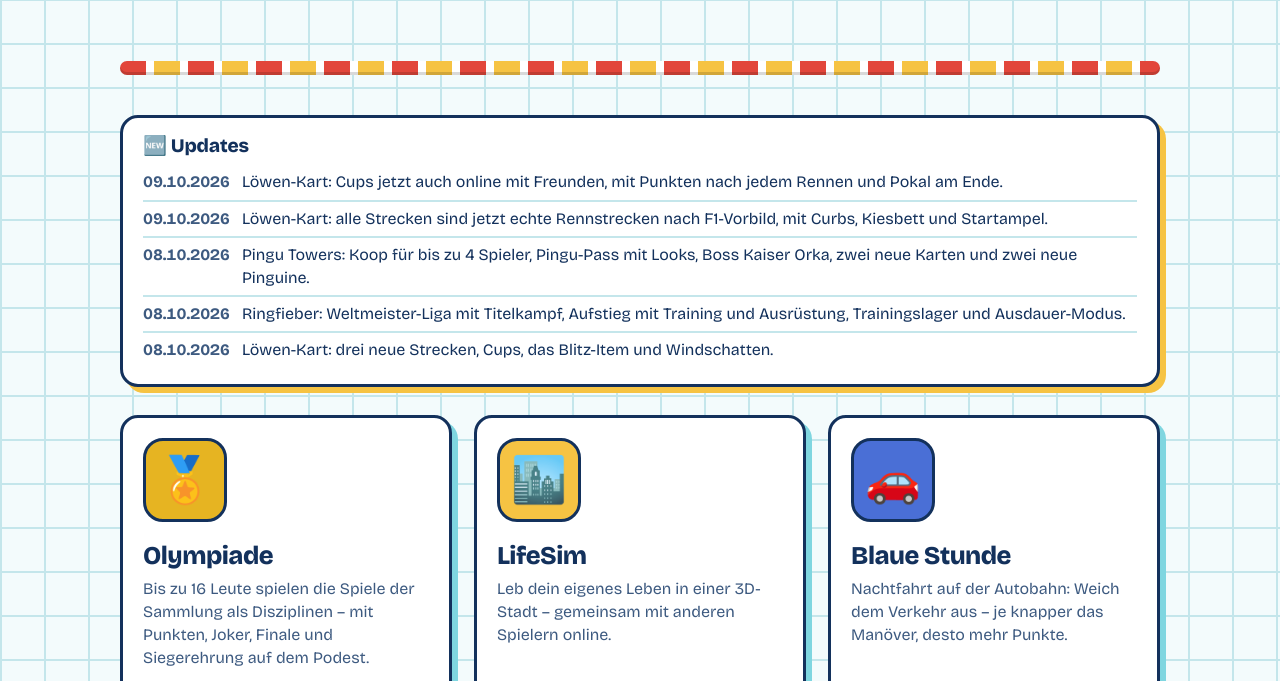
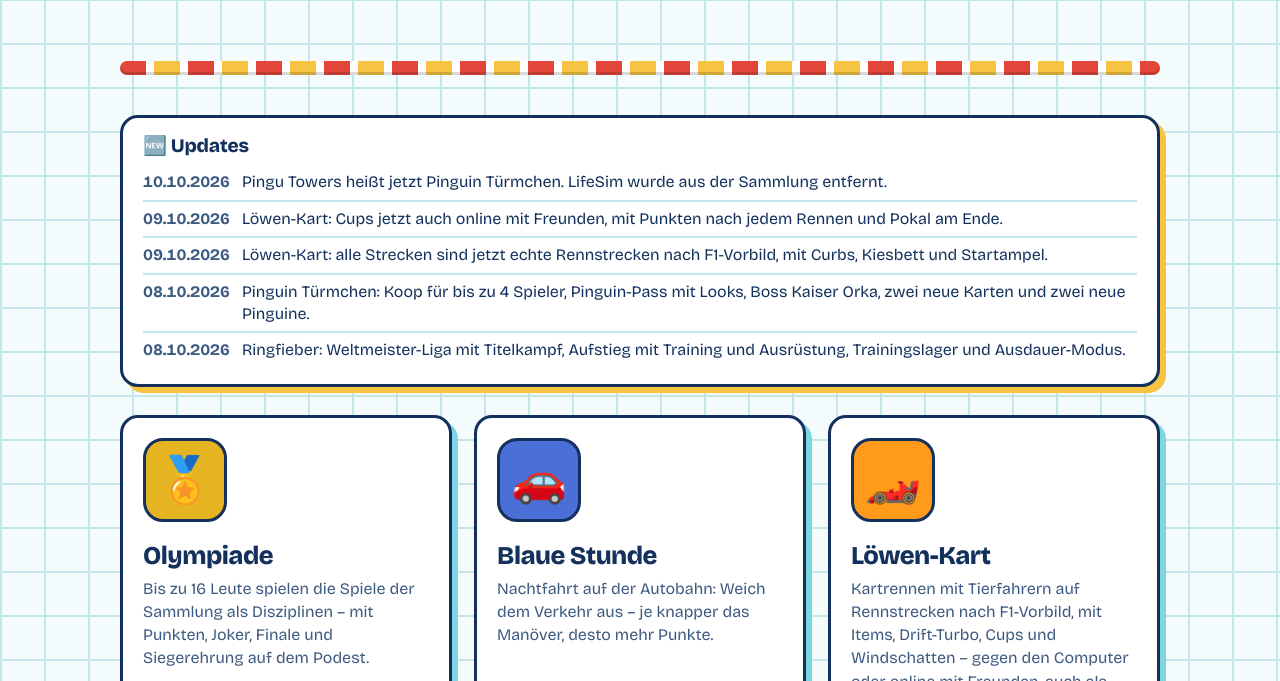
Before and after one commit to taddelcoder-svg/spielesammlung, a plain HTML site: page index.html in a window 1280 px wide. Shown: the part 265-946 px from the top of the page. Drawn offline with Linux system fonts and the light colour scheme.

Commit message:
LifeSim entfernen, Pingu Towers heißt jetzt Pinguin Türmchen
Co-Authored-By: Claude Opus 5.5 <noreply@anthropic.com>

```diff
--- a/index.html
+++ b/index.html
@@ -198,9 +198,10 @@
    UPDATES – neueste zuerst, je Eintrag 1 kurzer Satz
    ========================================================= */
 const UPDATES = [
+  { datum: "10.10.2026", text: "Pingu Towers heißt jetzt Pinguin Türmchen. LifeSim wurde aus der Sammlung entfernt." },
   { datum: "09.10.2026", text: "Löwen-Kart: Cups jetzt auch online mit Freunden, mit Punkten nach jedem Rennen und Pokal am Ende." },
   { datum: "09.10.2026", text: "Löwen-Kart: alle Strecken sind jetzt echte Rennstrecken nach F1-Vorbild, mit Curbs, Kiesbett und Startampel." },
-  { datum: "08.10.2026", text: "Pingu Towers: Koop für bis zu 4 Spieler, Pingu-Pass mit Looks, Boss Kaiser Orka, zwei neue Karten und zwei neue Pinguine." },
+  { datum: "08.10.2026", text: "Pinguin Türmchen: Koop für bis zu 4 Spieler, Pinguin-Pass mit Looks, Boss Kaiser Orka, zwei neue Karten und zwei neue Pinguine." },
   { datum: "08.10.2026", text: "Ringfieber: Weltmeister-Liga mit Titelkampf, Aufstieg mit Training und Ausrüstung, Trainingslager und Ausdauer-Modus." },
   { datum: "08.10.2026", text: "Löwen-Kart: drei neue Strecken, Cups, das Blitz-Item und Windschatten." },
   { datum: "08.10.2026", text: "Schanzenlöwe: neue Welten Nachtstadt und Vulkan, Trick-Kombos, Ghosts, Tagesstrecke und Level-Editor." },
@@ -228,15 +229,6 @@ const SPIELE = [
     farbe: "#e6b422",
     tags: ["Multiplayer", "Bis 16 Leute", "Wettkampf"],
     link: "https://olympiade-08t1.onrender.com",
-    neuerTab: false
-  },
-  {
-    name: "LifeSim",
-    beschreibung: "Leb dein eigenes Leben in einer 3D-Stadt – gemeinsam mit anderen Spielern online.",
-    icon: "🏙️",
-    farbe: "#f6c343",
-    tags: ["Multiplayer", "3D", "Lebenssimulation"],
-    link: "https://lifesim-842c.onrender.com",
     neuerTab: false
   },
   {
@@ -285,7 +277,7 @@ const SPIELE = [
     neuerTab: false
   },
   {
-    name: "Pingu Towers",
+    name: "Pinguin Türmchen",
     beschreibung: "Tower-Defense in 3D, allein oder zu viert im Koop: 15 Pinguine mit je 15 Upgrades, 3 Helden, 8 Karten und 8 Spielmodi – lass keinen Fisch durch, bis hin zu Kaiser Orka.",
     icon: "🐧",
     farbe: "#7fd6e0",
```
Also changed, not shown: datenschutz.html (+2 -2 lines).
